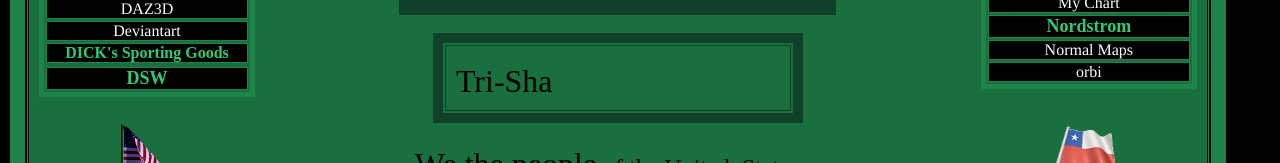
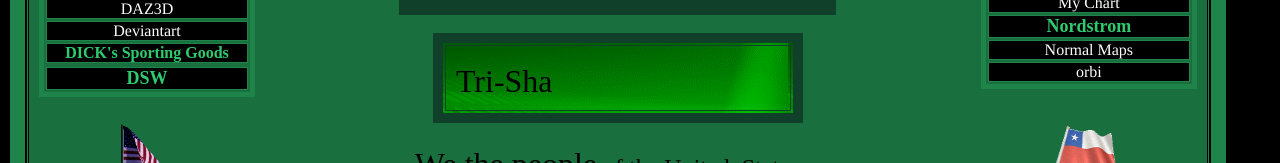
Before and after one commit to Tri-Sha-64/H, a plain HTML site: page 0.htm in a window 1280 px wide. Shown: the part 447-610 px from the top of the page. Drawn offline with Linux system fonts and the light colour scheme; grey boxes are pictures that could not be loaded; files whose address does not match are found by name.

Commit message:
Update 0.htm

```diff
--- a/0.htm
+++ b/0.htm
@@ -564,7 +564,7 @@ Trish &amp; Sha
  <br />
 <!-*************************************** Begining of our RAZA Gif *****************************************************>
 
-<table background="file:///C:/1Web/Raza.gif" height="90" width="370" border="10" cellpadding="10" Border= "10" bordercolor="#11402a">
+<table background="Raza%20green.gif" height="90" width="370" border="10" cellpadding="10" Border= "10" bordercolor="#11402a">
  <tbody>
  <tr>
  <td valign="bottom">
```
